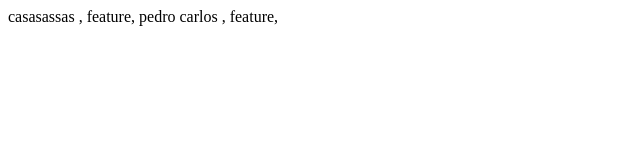
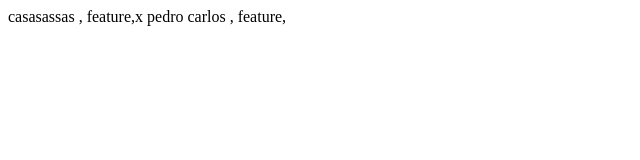
Before and after one commit to Agufe/Microsoft, a plain HTML site: page index.html in a window 1280 px wide. Shown: the full height of the page, 0-640 px from the left. Drawn offline with Linux system fonts and the light colour scheme.

Commit message:
Apply suggestions from code review

```diff
--- a/index.html
+++ b/index.html
@@ -7,7 +7,7 @@
     <title>Document</title>
 </head>
 <body>
-    casasassas , feature,
+    casasassas , feature,x
     pedro carlos , feature,
 
 </body>
```
